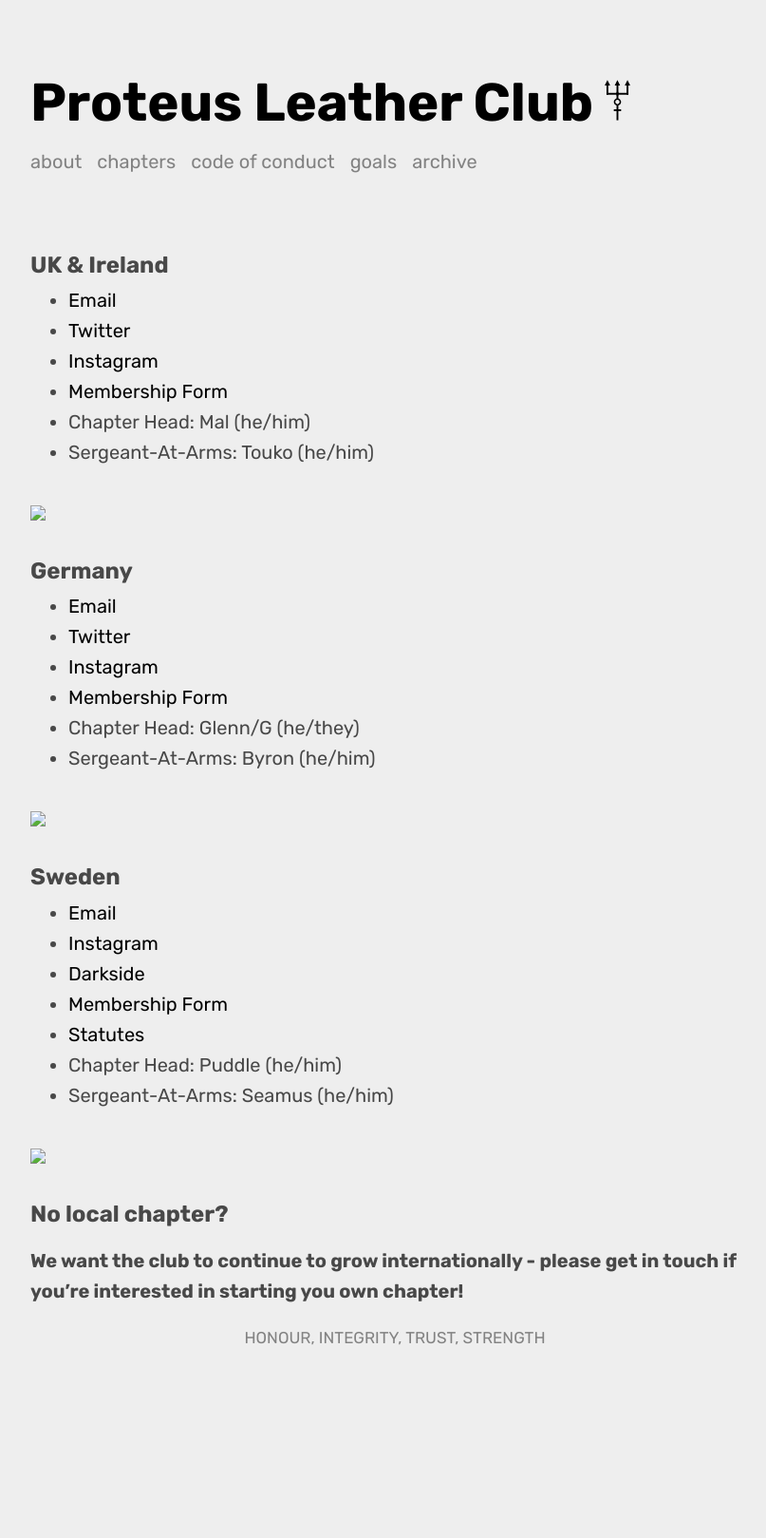
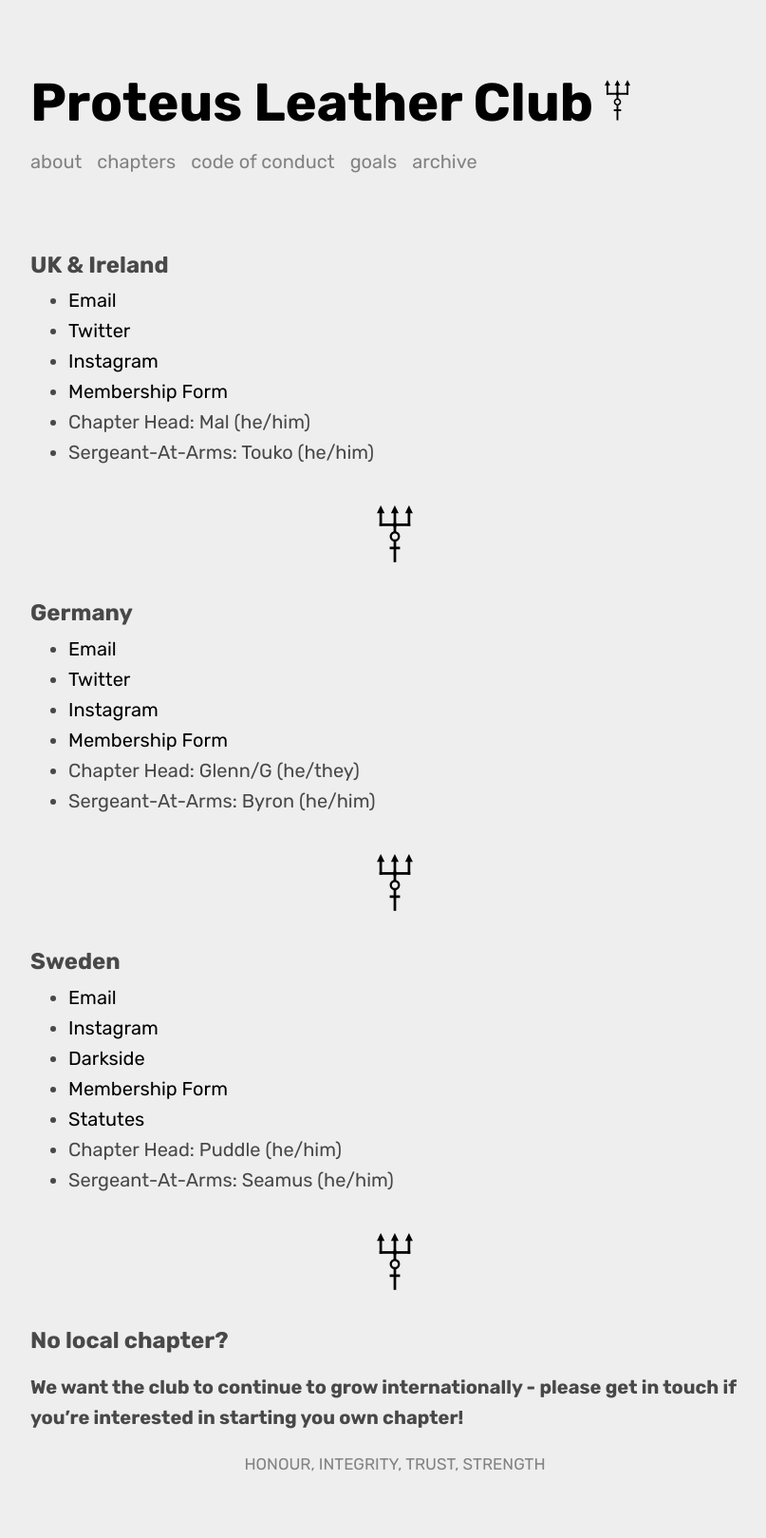
Before and after one commit to Proteus-Leather-Club/proteus-leather-club.github.io, a Jekyll site: the page built from Chapters.md, in a window 1280 px wide. Shown: the whole page at 95% size, without its empty margins (224-1031 px from the left). Built offline with Jekyll 4.4.1, drawn with Linux system fonts in a browser that asks for light colours; nearby versions of some CDN libraries; some web fonts are replaced; library files that are not in the unit come from our copies; before the commit the page ends 1486 px from its top, so only the background shows below that.

Commit message:
add custom head and css

```diff
--- a/Chapters.md
+++ b/Chapters.md
@@ -16,7 +16,7 @@ published: true
   <li>Sergeant-At-Arms: Touko (he/him)</li>
 </ul>
 
-<img src="assets/img/proteus.png" class="chapter-spacer" />
+<img src="\assets\img\proteus.svg" class="chapter-spacer" />
 
 ## Germany
 
@@ -29,7 +29,7 @@ published: true
   <li>Sergeant-At-Arms: Byron (he/him)</li>
 </ul>
 
-<img src="assets/img/proteus.png" class="chapter-spacer" />
+<img src="\assets\img\proteus.svg" class="chapter-spacer" />
 
 ## Sweden
 
@@ -43,7 +43,7 @@ published: true
   <li>Sergeant-At-Arms: Seamus (he/him)</li>
 </ul>
 
-<img src="assets/img/proteus.png" class="chapter-spacer" />
+<img src="\assets\img\proteus.svg" class="chapter-spacer" />
 
 ## No local chapter?
 
--- a/_includes/custom-head.html
+++ b/_includes/custom-head.html
@@ -4,13 +4,11 @@
   1. Head over to https://realfavicongenerator.net/ to add your own favicons.
   2. Customize default _includes/custom-head.html in your source directory and insert the given code snippet.
 {% endcomment %}
-<link rel="apple-touch-icon" sizes="180x180" href="/assets/images/apple-touch-icon.png">
-<link rel="icon" type="image/png" sizes="32x32" href="/assets/images/favicon-32x32.png">
-<link rel="icon" type="image/png" sizes="16x16" href="/assets/images/favicon-16x16.png">
-<link rel="manifest" href="/assets/images/site.webmanifest">
-<link rel="mask-icon" href="/assets/images/safari-pinned-tab.svg" color="#5bbad5">
-<link rel="shortcut icon" href="/assets/images/favicon.ico">
-<meta name="msapplication-TileColor" content="#da532c">
-<meta name="msapplication-config" content="/assets/images/browserconfig.xml">
-<meta name="theme-color" content="#ffffff">
+
+<link rel="icon" type="image/png" href="/assets/favicon/favicon-48x48.png" sizes="48x48" />
+<link rel="icon" type="image/svg+xml" href="/assets/favicon/favicon.svg" />
+<link rel="shortcut icon" href="/assets/favicon/favicon.ico" />
+<link rel="apple-touch-icon" sizes="180x180" href="/assets/favicon/apple-touch-icon.png" />
+<meta name="apple-mobile-web-app-title" content="Proteus Leather Club" />
+<link rel="manifest" href="/assets/favicon/site.webmanifest" />
 <script defer src="https://umami.raccoon-codlet.ts.net/script.js" data-website-id="dfc48547-898f-4f0b-aa73-bc98e86a979d" data-domains="proteusleather.club"></script>
--- a/_layouts/default.html
+++ b/_layouts/default.html
@@ -6,6 +6,7 @@ layout: compress
 <html lang="en">
     <head>
         {% include main/head.html %}
+        {% include custom-head.html %}
     </head>
 
     <body>
--- /dev/null
+++ b/_sass/_custom-styles.scss
@@ -0,0 +1,14 @@
+
+.chapter-spacer {
+    display: block;
+    margin-left: auto;
+    margin-right: auto;
+    width: 5%;
+  }
+
+  .homepage-img {
+    display: block;
+    margin-left: auto;
+    margin-right: auto;
+    width: 50%;
+  }
--- a/assets/css/main.scss
+++ b/assets/css/main.scss
@@ -28,3 +28,4 @@ sitemap:
 @import "footer";
 
 @import "icons";
+@import "custom-styles";
```
Also changed, not shown: assets/favicon/apple-touch-icon.png (added), assets/favicon/favicon-48x48.png (added), assets/favicon/favicon.ico (added), assets/favicon/favicon.svg (added), assets/favicon/site.webmanifest (added), assets/favicon/web-app-manifest-192x192.png (added), assets/favicon/web-app-manifest-512x512.png (added), assets/img/dactl.svg (deleted), assets/img/faveicon.png (deleted), uploads/me.png (deleted), uploads/me2.png (deleted), uploads/screenshot_desktop_dark.jpg (deleted), uploads/screenshot_desktop_light.jpg (deleted).
